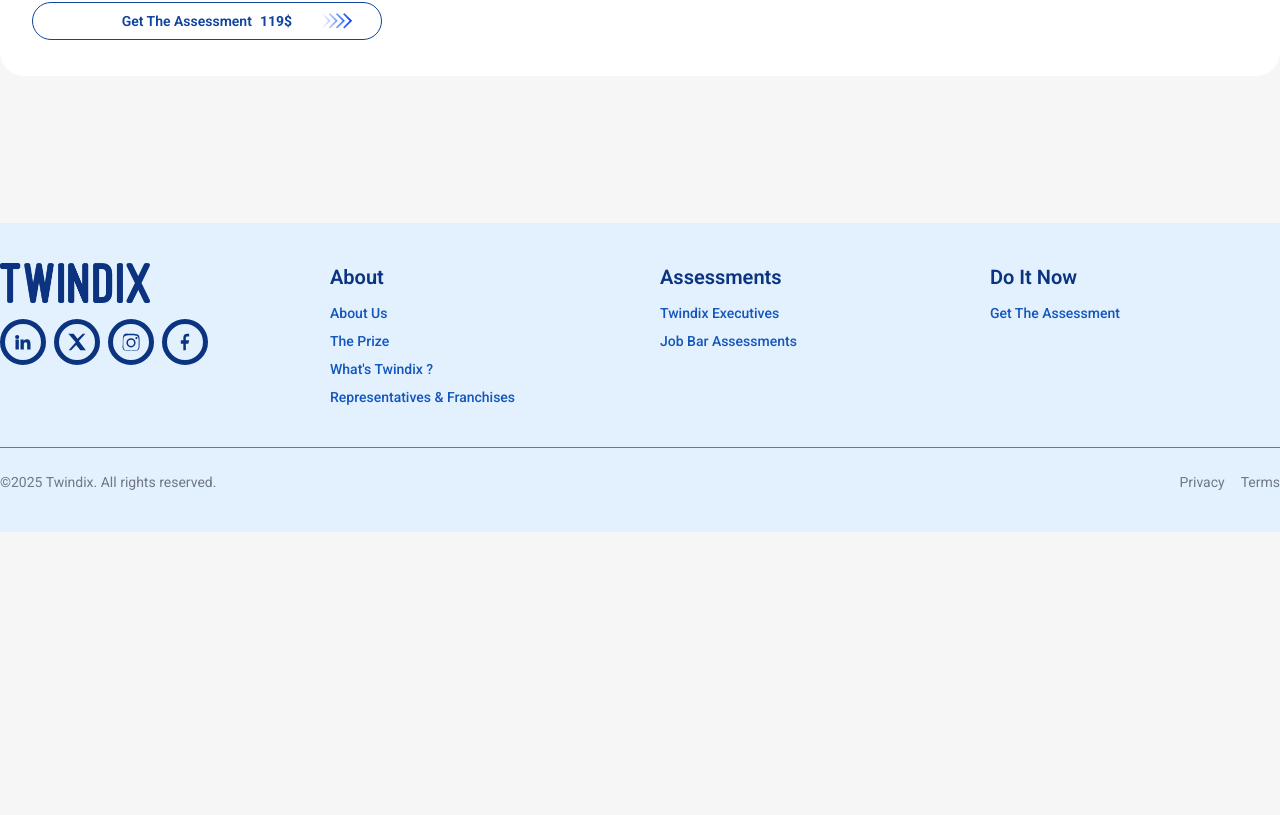
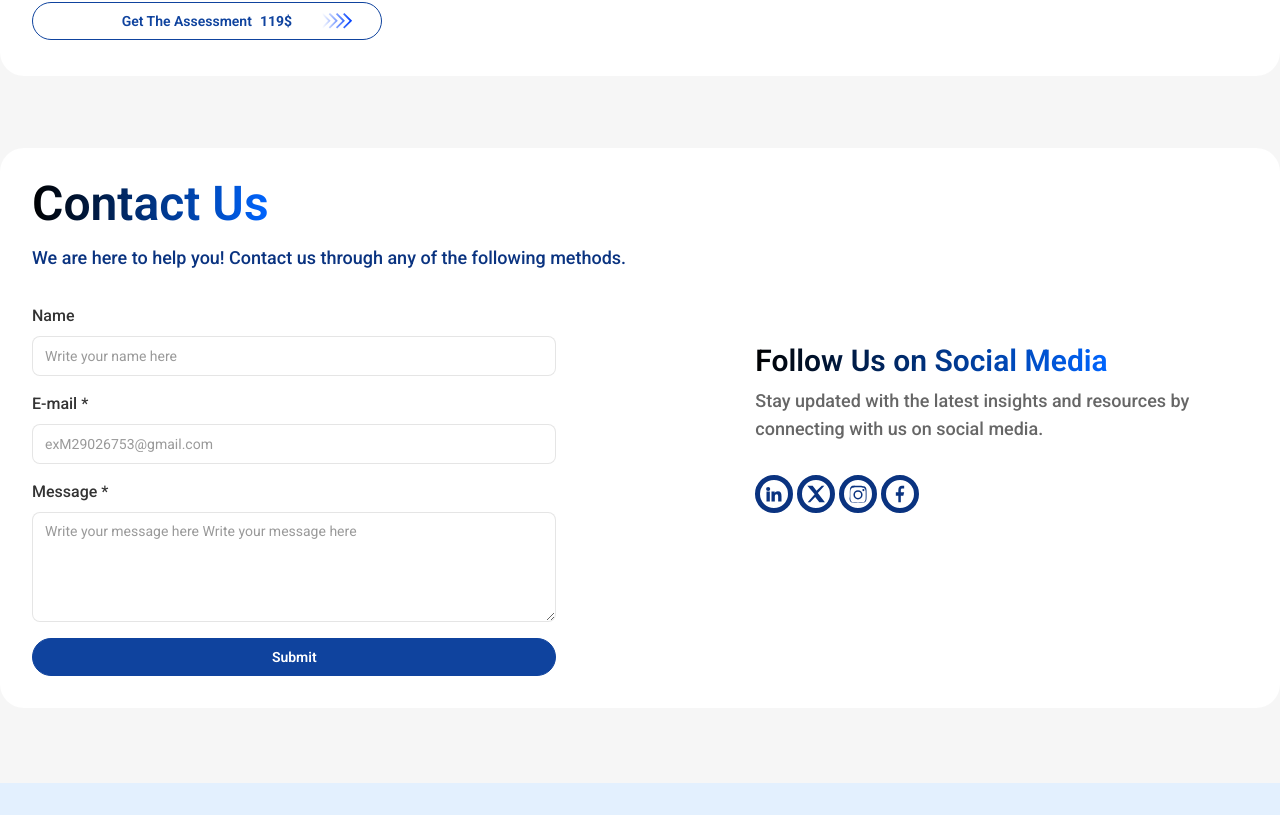
Before and after one commit to Twindix/twindix-webiste, a Next.js app: page / in a window 1280 px wide. Shown: the part 3845-4660 px from the top of the page. Before the commit the page ends 4377 px from the top, so only its background shows below. Built offline with nearby package versions, Linux system fonts and the light colour scheme.

Commit message:
chore: Finish Contact Us Page

```diff
--- a/app/page.tsx
+++ b/app/page.tsx
@@ -1,4 +1,5 @@
 import {
+    ContactUs,
     HomeAssessment,
     HomeHero,
     HomeTwindixDifference,
@@ -15,6 +16,7 @@
                 <HomeWhyTwindixAssessments />
                 <HomeTwnindixRightChoice />
                 <HomeAssessment />
+                <ContactUs />
             </div>
         </div>
 
--- a/atoms/button.tsx
+++ b/atoms/button.tsx
@@ -9,9 +9,11 @@
     children,
     className,
     onClick,
+    type,
     variant,
     withArrowsIcon,
 } : {
+    type?: "button" | "submit" | "reset",
     withArrowsIcon?: boolean,
     ariaLabel?: string,
     className?: string,
@@ -21,6 +23,7 @@
 }) => (
     <button
         aria-label={ariaLabel || ""}
+        type={type || "button"}
         className={generateValidClassNameHandler(
             "rounded-full border px-2 lg:px-4 xl:px-8 py-2 text-xs xl:text-sm font-semibold cursor-pointer relative",
             variant === "contained" && "border-blue-700 bg-blue-700 text-white",
--- a/atoms/index.ts
+++ b/atoms/index.ts
@@ -1,4 +1,9 @@
 import { Button } from "./button";
 import { Card } from "./card";
+import { Input } from "./input";
 
-export { Button, Card };
+export {
+    Button,
+    Card,
+    Input,
+};
--- /dev/null
+++ b/atoms/input.tsx
@@ -0,0 +1,41 @@
+import React from "react";
+
+export const Input: React.FC<{
+    label: string;
+    name: string;
+    placeholder?: string;
+    required?: boolean;
+    type?: React.HTMLInputTypeAttribute;
+    as?: "input" | "textarea";
+}> = ({
+    as = "input",
+    label,
+    name,
+    placeholder,
+    required,
+    type = "text",
+}) => (
+    <label className="flex flex-col gap-2 text-sm lg:text-base text-black/80">
+        <span className="font-medium">
+            {label}
+            {" "}
+            {required ? "*" : null}
+        </span>
+        {as === "textarea" ? (
+            <textarea
+                className="min-h-[110px] rounded-lg border border-black/10 bg-white px-3 py-2 text-sm outline-none focus:border-primary focus:ring-1 focus:ring-primary/40"
+                name={name}
+                placeholder={placeholder}
+                required={required}
+            />
+        ) : (
+            <input
+                className="h-10 rounded-lg border border-black/10 bg-white px-3 text-sm outline-none focus:border-primary focus:ring-1 focus:ring-primary/40"
+                name={name}
+                placeholder={placeholder}
+                required={required}
+                type={type}
+            />
+        )}
+    </label>
+);
--- a/components/home/assessment.tsx
+++ b/components/home/assessment.tsx
@@ -14,7 +14,7 @@
         <Card className="grid gap-3 lg:gap-6 grid-cols-1 lg:grid-cols-12 justify-between items-center">
             <div className="col-span-1 lg:col-span-7 flex flex-col gap-4 lg:gap-8">
                 <div>
-                    <h2 className="font-semibold lg:text-5xl text-gradient1">TWINDIX Executives Assessment</h2>
+                    <h2 className="font-semibold text-3xl lg:text-5xl text-gradient1">TWINDIX Executives Assessment</h2>
                     <p className="mt-2 lg:mt-4 font-medium text-sm lg:text-lg text-black/35">TWINDIX Executives assessment is a specialized evaluation of 8 fundamental indicators, revealing how businessmen, entrepreneurs, and executives adeptly manage their organizations. Gain profound insights into your organizational skills, perspectives, and behaviors, empowering you to fill the gabs & find the missing pieces of your organization.</p>
                     <Link
                         className="text-primary flex items-center gap-2 mt-2 w-fit"
@@ -51,7 +51,7 @@
         <Card className="grid gap-3 lg:gap-6 grid-cols-1 lg:grid-cols-12 justify-between items-center mt-4 lg:mt-8">
             <div className="col-span-1 lg:col-span-7 flex flex-col gap-4 lg:gap-8">
                 <div>
-                    <h2 className="font-semibold lg:text-5xl text-gradient1">Job Bar Assessment</h2>
+                    <h2 className="font-semibold text-3xl lg:text-5xl text-gradient1">Job Bar Assessment</h2>
                     <p className="mt-2 lg:mt-4 font-medium text-sm lg:text-lg text-black/35">the Man Code Assessment - a specialized evaluation designed to coding jobs within business structures and assess individuals&apos; fitness for these roles based on their business traits and inner behaviors. Build a hierarchy with insightful knowledge about your actual needs and best fits for your organization.</p>
                     <Link
                         className="text-primary flex items-center gap-2 mt-2 w-fit"
--- a/components/home/twindix-difference.tsx
+++ b/components/home/twindix-difference.tsx
@@ -9,7 +9,7 @@
     <section>
         <Card className="grid gap-6 sm:gap-2 grid-cols-1 lg:grid-cols-12 items-center">
             <div className="col-span-1 lg:col-span-7">
-                <h2 className="font-semibold lg:text-5xl text-gradient1">
+                <h2 className="font-semibold text-3xl lg:text-5xl text-gradient1">
                     What makes
                     <br className="hidden lg:block" />
                     Twindix Different?
--- a/components/home/twindix-right-choice.tsx
+++ b/components/home/twindix-right-choice.tsx
@@ -20,7 +20,7 @@
         <Card className="grid gap-3 lg:gap-6 grid-cols-1 lg:grid-cols-12 justify-between items-center">
             <div className="col-span-1 lg:col-span-7 flex flex-col gap-4 lg:gap-8">
                 <div>
-                    <h2 className="font-semibold lg:text-5xl text-gradient1">TWINDIX the right choice for you?</h2>
+                    <h2 className="font-semibold text-3xl lg:text-5xl text-gradient1">TWINDIX the right choice for you?</h2>
                     <p className="mt-2 lg:mt-4 font-medium text-sm lg:text-lg text-black/35">Whether you are an executive seeking deeper understanding, a founder looking to expand, or an ambitious leader wanting to build a more effective team—Twindex is here to accompany you on your journey. We believe that every leader has their own unique path to success… and Twindex is your trusted guide on this journey.</p>
                 </div>
                 <div className="flex flex-col gap-2 lg:gap-4">
--- a/components/index.ts
+++ b/components/index.ts
@@ -3,12 +3,14 @@
 import { HomeTwindixDifference } from "./home/twindix-difference";
 import { HomeTwnindixRightChoice } from "./home/twindix-right-choice";
 import { HomeWhyTwindixAssessments } from "./home/why-twindix-assessments";
+import { ContactUs } from "./shared/contact-us";
 import { Footer } from "./shared/footer";
 import { Hero } from "./shared/hero";
 import { Navbar } from "./shared/navbar";
 import { Social } from "./shared/social";
 
 export {
+    ContactUs,
     Footer,
     Hero,
     HomeAssessment,
--- /dev/null
+++ b/components/shared/contact-us.tsx
@@ -0,0 +1,48 @@
+import { Button, Card, Input } from "@/atoms";
+
+import { Social } from "./social";
+
+export const ContactUs = () => (
+    <Card className="grid gap-3 lg:gap-6 grid-cols-1 lg:grid-cols-12 justify-between items-center">
+        <div className="col-span-1 lg:col-span-7 flex flex-col gap-4 lg:gap-8">
+            <div>
+                <h2 className="font-semibold text-3xl lg:text-5xl text-gradient1">Contact Us</h2>
+                <p className="mt-2 lg:mt-4 font-medium text-sm lg:text-lg text-foreground">We are here to help you! Contact us through any of the following methods.</p>
+            </div>
+            <form className="flex flex-col gap-4 w-3/4">
+                <Input
+                    label="Name"
+                    name="name"
+                    placeholder="Write your name here"
+                />
+                <Input
+                    label="E-mail"
+                    name="email"
+                    placeholder="exM29026753@gmail.com"
+                    type="email"
+                    required
+                />
+                <Input
+                    as="textarea"
+                    label="Message"
+                    name="message"
+                    placeholder="Write your message here Write your message here"
+                    required
+                />
+                <Button
+                    type="submit"
+                    variant="contained"
+                >
+                    Submit
+                </Button>
+            </form>
+        </div>
+        <div className="col-span-1 lg:col-span-5 m-auto flex flex-col gap-4 lg:gap-8">
+            <div>
+                <h6 className="font-semibold text-xl lg:text-3xl text-gradient1">Follow Us on Social Media</h6>
+                <p className="mt-2 font-medium text-sm lg:text-lg text-black/60">Stay updated with the latest insights and resources by connecting with us on social media.</p>
+            </div>
+            <Social />
+        </div>
+    </Card>
+);
--- a/components/shared/social.tsx
+++ b/components/shared/social.tsx
@@ -2,10 +2,10 @@
 import Link from "next/link";
 
 export const Social = () => (
-    <div className="flex items-center gap-2">
+    <div className="flex items-center gap-1">
         <Link
             aria-label="LinkedIn"
-            className="inline-flex items-center justify-center rounded-full border-5 border-foreground p-2 hover:bg-foreground hover:text-white transition"
+            className="inline-flex items-center justify-center rounded-full border-5 border-foreground p-1 hover:bg-foreground hover:text-white transition"
             href="https://linkedin.com"
         >
             <svg
@@ -18,7 +18,7 @@
         </Link>
         <Link
             aria-label="X"
-            className="inline-flex items-center justify-center rounded-full border-5 border-foreground p-2 hover:bg-foreground hover:text-white transition"
+            className="inline-flex items-center justify-center rounded-full border-5 border-foreground p-1 hover:bg-foreground hover:text-white transition"
             href="https://x.com"
         >
             <svg
@@ -31,7 +31,7 @@
         </Link>
         <Link
             aria-label="Instagram"
-            className="inline-flex items-center justify-center rounded-full border-5 border-foreground p-2 hover:bg-foreground hover:text-white transition"
+            className="inline-flex items-center justify-center rounded-full border-5 border-foreground p-1 hover:bg-foreground hover:text-white transition"
             href="https://instagram.com"
         >
             <svg
@@ -44,7 +44,7 @@
         </Link>
         <Link
             aria-label="Facebook"
-            className="inline-flex items-center justify-center rounded-full border-5 border-foreground p-2 hover:bg-foreground hover:text-white transition"
+            className="inline-flex items-center justify-center rounded-full border-5 border-foreground p-1 hover:bg-foreground hover:text-white transition"
             href="https://facebook.com"
         >
             <svg
```
